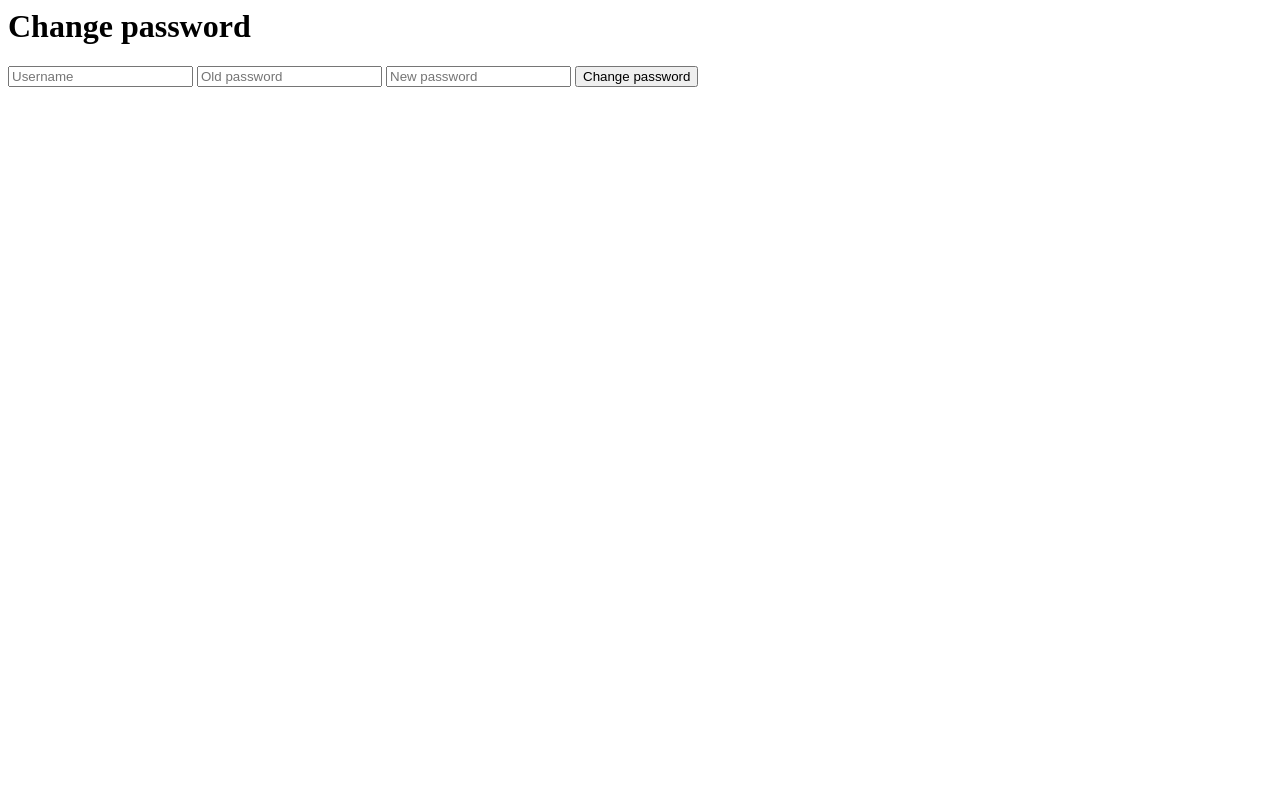
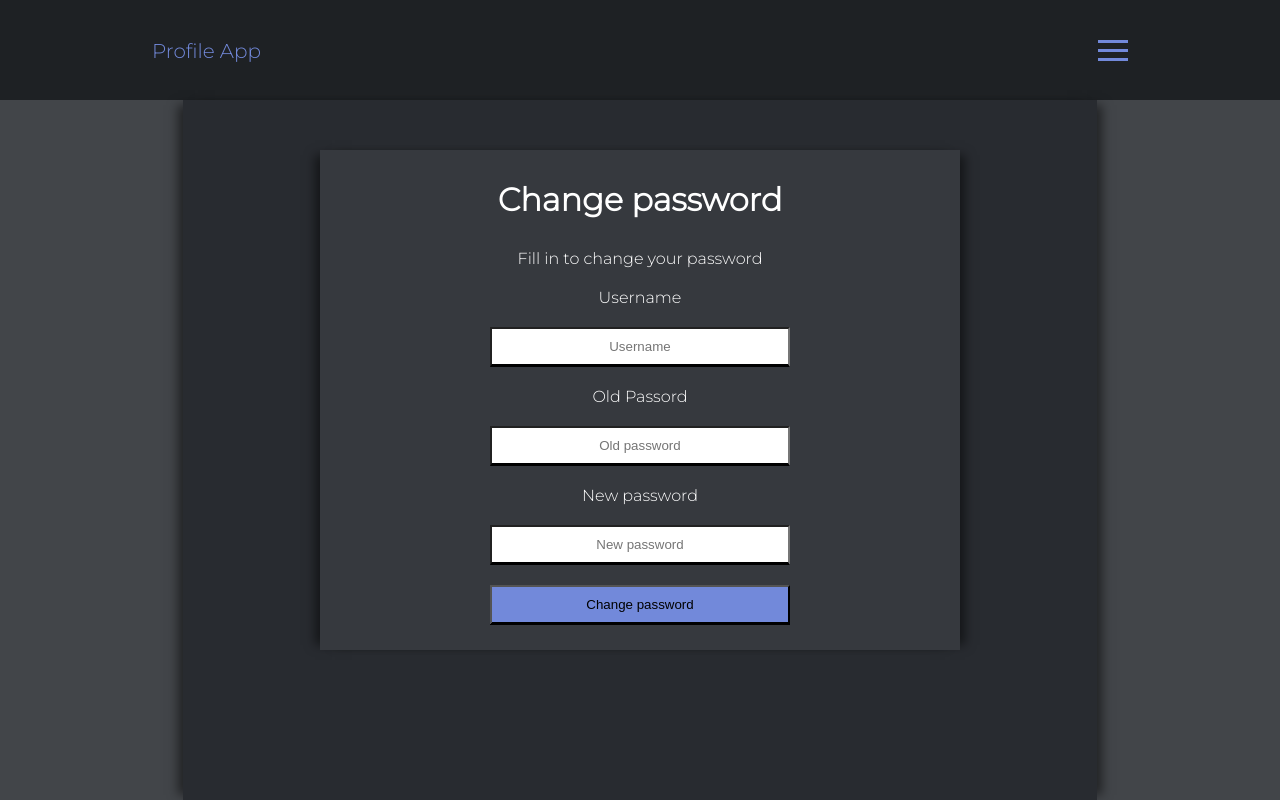
Before and after one commit to rikb03/chatgpt-portfolio, a PHP site: page /views/passwordchange.view.php in a window 1280 px wide. Run offline with PHP 8.4, Linux system fonts and the light colour scheme.

Commit message:
Adding frontend of the change password page and the needed styling

```diff
--- /dev/null
+++ b/site/public/styles/forgotPassword.css
@@ -0,0 +1,163 @@
+@import url('https://fonts.googleapis.com/css2?family=Montserrat:wght@300&display=swap');
+
+*{
+    margin: 0;
+    padding: 0;
+    box-sizing: border-box;
+}
+
+body {
+    font-family: 'Montserrat', sans-serif;
+    background-color: #424549;
+}
+
+header {
+    line-height: 100px;
+    display: flex;
+    align-items: center;
+    background-color: #1e2124;
+    grid-column-start: span 0;
+    grid-column-end: span 3;
+}
+
+header h2{
+    color: #7289da;
+}
+
+main {
+    background-color: #282b30;
+    grid-row-start: 2;
+    grid-row-end: 5;
+    grid-column-start: 2;
+    grid-column-end: 3;
+    box-shadow: 10px 0 10px -5px rgba(0, 0, 0, 0.5), -10px 0 10px -5px rgba(0, 0, 0, 0.5);
+    display: flex;
+    justify-content: center;
+}
+
+.container nav {
+    display: flex;
+    align-items: center;
+    justify-content: space-between;
+    width: 80%;
+    margin: 0 auto;
+}
+
+.container {
+    display: grid;
+    grid-template-columns: 1fr 5fr 1fr;
+    grid-template-rows: 100px auto auto 100px;
+    height: 100vh;
+    width: 100%;
+    margin: 0 auto;
+}
+
+.navbar {
+    display: flex;
+    justify-content: space-between;
+    align-items: center;
+    padding: 1rem 1.5rem;
+}
+.hamburger {
+    display: none;
+}
+
+.bar {
+    display: block;
+    width: 30px;
+    height: 3px;
+    margin: 6px auto;
+    -webkit-transition: all 0.3s ease-in-out;
+    transition: all 0.3s ease-in-out;
+    background-color: #7289da;
+}
+.nav-menu {
+    display: flex;
+    justify-content: space-between;
+    align-items: center;
+}
+
+.nav-link{
+    font-size: 20px;
+    font-weight: 400;
+    color: #7289da;
+    text-decoration: none;
+}
+
+.nav-menu {
+    position: fixed;
+    left: 100%;
+    top: 100px;
+    flex-direction: column;
+    background-color: #282b30;
+    width: 150px;
+    text-align: center;
+    transition: 0.6s;
+    padding: 0;
+    margin: 0;
+}
+
+.nav-menu.active {
+    left: calc(100% - 150px);
+}
+
+.hamburger {
+    display: block;
+    cursor: pointer;
+}
+
+.nav-menu li {
+    list-style: none;
+}
+
+.nav-item {
+    font-size: 1em;
+}
+
+.changePassword {
+    margin: 50px;
+    display: flex;
+    align-items: center;
+    /*justify-content: center;*/
+    width: 70%;
+    height: 500px;
+    flex-flow: column wrap;
+    background-color: #36393e;
+    box-shadow: 10px 0 10px -5px rgba(0, 0, 0, 0.5), -10px 0 10px -5px rgba(0, 0, 0, 0.5);
+}
+
+form {
+    display: flex;
+    flex-direction: column;
+}
+
+.button {
+    background-color: #7289da;
+}
+
+form input {
+    margin: 10px;
+    padding-top: 10px;
+    padding-bottom: 10px;
+    width: 300px;
+    text-align: center;
+    outline: none;
+    border-bottom: 3px black solid;
+}
+
+label {
+    display: flex;
+    align-self: center;
+    padding: 10px;
+    color: white;
+}
+
+h1 {
+    color: white;
+    padding: 30px;
+}
+
+p {
+    color: white;
+    padding-bottom: 10px;
+}
--- a/site/views/passwordchange.view.php
+++ b/site/views/passwordchange.view.php
@@ -1,19 +1,29 @@
-<html>
-	<head>
-		<title>Change Password</title>
-    </head>
-	<body>
+<!DOCTYPE html>
+<html lang="en">
+<head>
+    <meta charset="UTF-8">
+    <title>Title</title>
+    <link rel="stylesheet" href="../public/styles/forgotPassword.css" type="text/css">
+</head>
+<body>
+
+<div class="container">
+    <?php require('partials/nav.php'); ?>
+<main>
 		<div class="changePassword">
 			<h1>Change password</h1>
+            <p>Fill in to change your password</p>
 			<form action="changePass" method="post">
-				<label for="username"></label>
+				<label for="username">Username</label>
 				<input type="text" name="username" placeholder="Username" id="username" required>
-				<label for="oldPassword"></label>
+				<label for="oldPassword">Old Passord</label>
 				<input type="password" name="oldPassword" placeholder="Old password" id="oldPassword" required>
-                <label for="newPassword"></label>
+                <label for="newPassword"> New password</label>
 				<input type="password" name="newPassword" placeholder="New password" id="newPassword" required>
-				<input type="submit" value="Change password">
+				<input type="submit" value="Change password" class="button">
 			</form>
+        </div>
+</main>
 		</div>
 	</body>
 </html>
```
